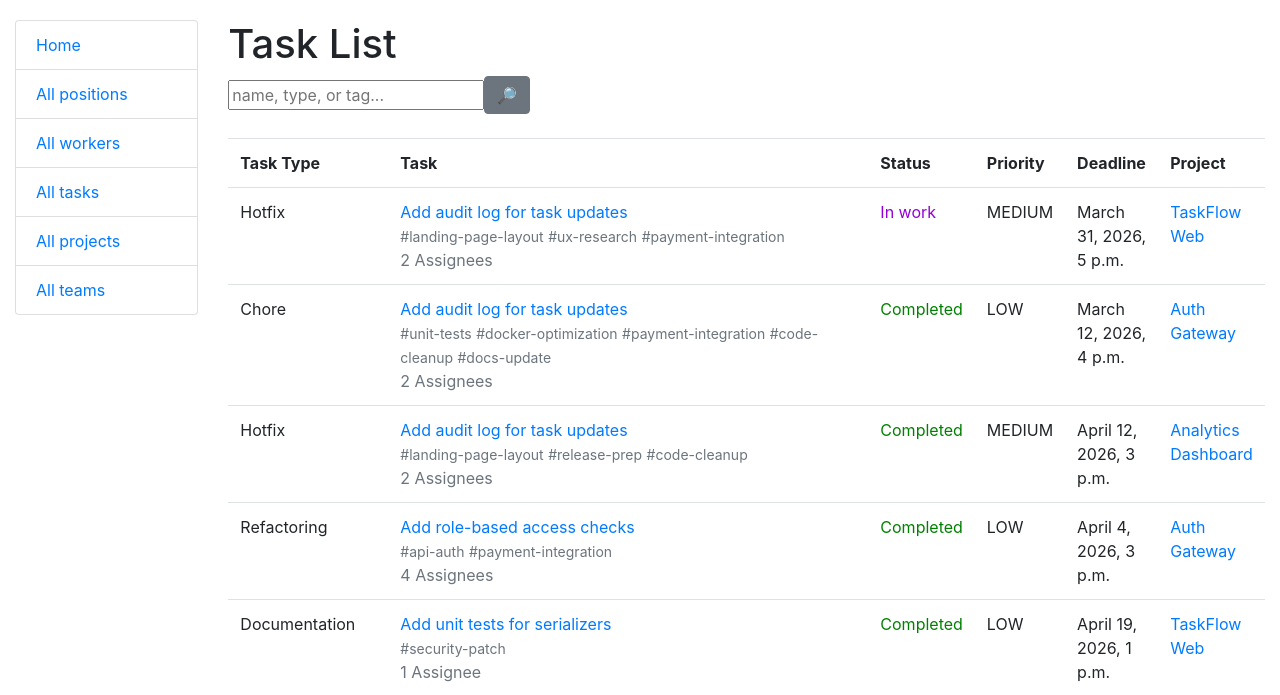
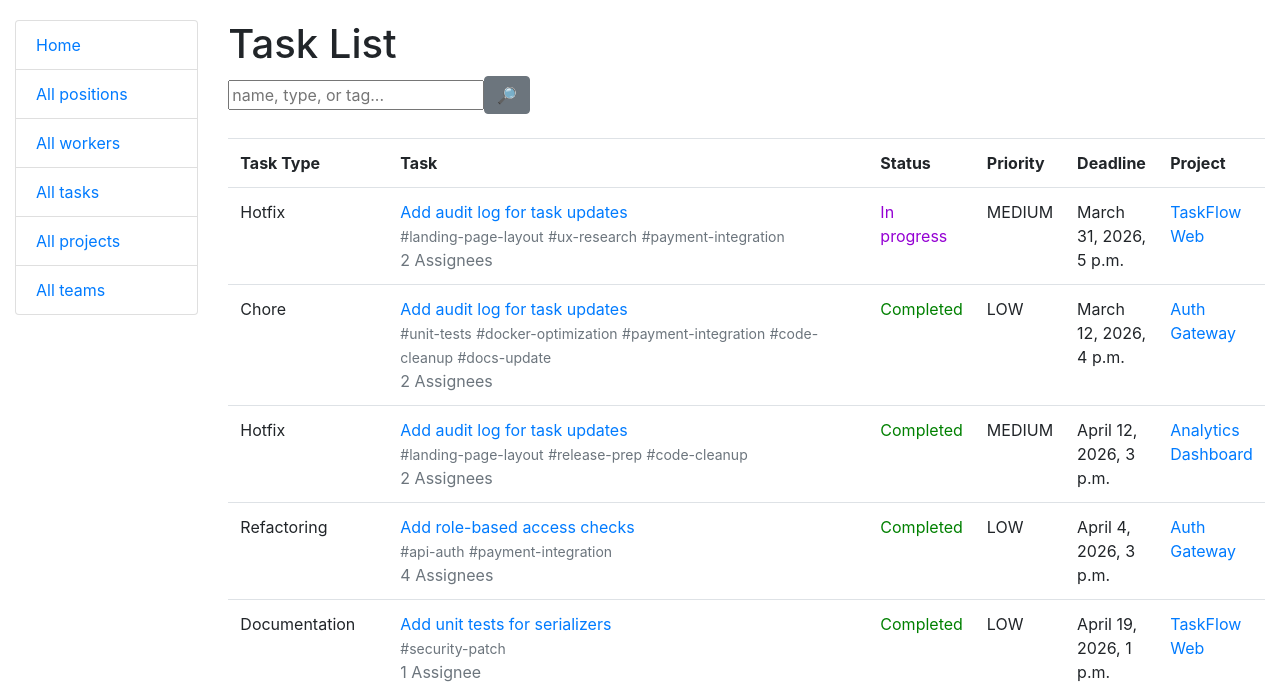
Before and after one commit to idubina/it-company-task-manager, a Django app: page /tasks/ in a window 1280 px wide. Shown: the top 695 px of the page. Run offline with Django 5.2, Linux system fonts and the light colour scheme; data comes from the database, SQL or seed files in the repository.

Commit message:
fix: rename In work to In progress

```diff
--- a/templates/task_manager/task_detail.html
+++ b/templates/task_manager/task_detail.html
@@ -9,7 +9,7 @@
         {% if task.is_completed %}
           <small style="color: green;">(Completed)</small>
         {% else %}
-          <small style="color: darkviolet;">(In work)</small>
+          <small style="color: darkviolet;">(In progress)</small>
         {% endif %}
       </h2>
       {% if task.description %}
--- a/templates/task_manager/task_list.html
+++ b/templates/task_manager/task_list.html
@@ -36,7 +36,7 @@
             {% if task.is_completed %}
               <span style="color: green">Completed</span>
             {% else %}
-              <span style="color: darkviolet">In work</span>
+              <span style="color: darkviolet">In progress</span>
             {% endif %}
           </td>
           <td>{{ task.priority }}</td>
```
